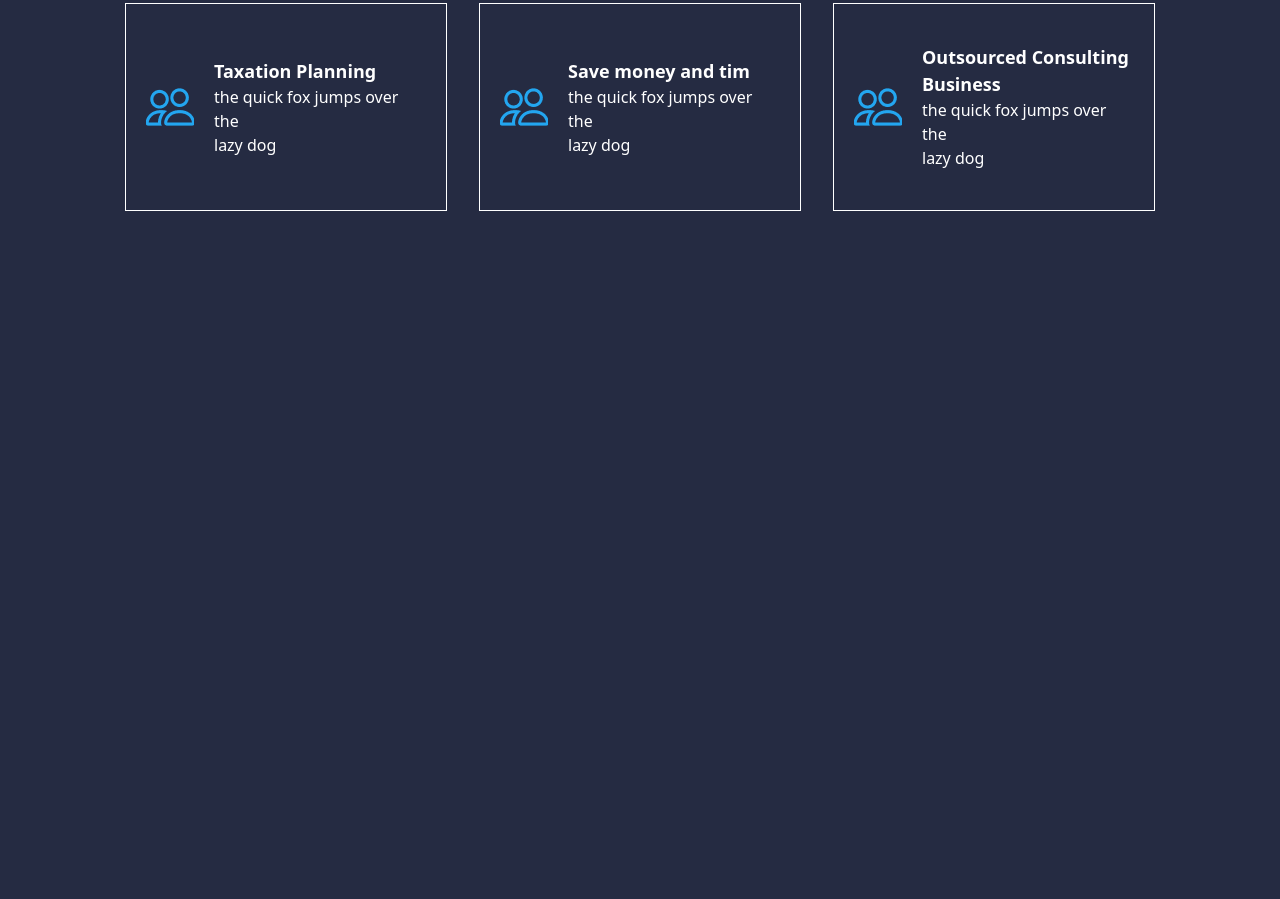
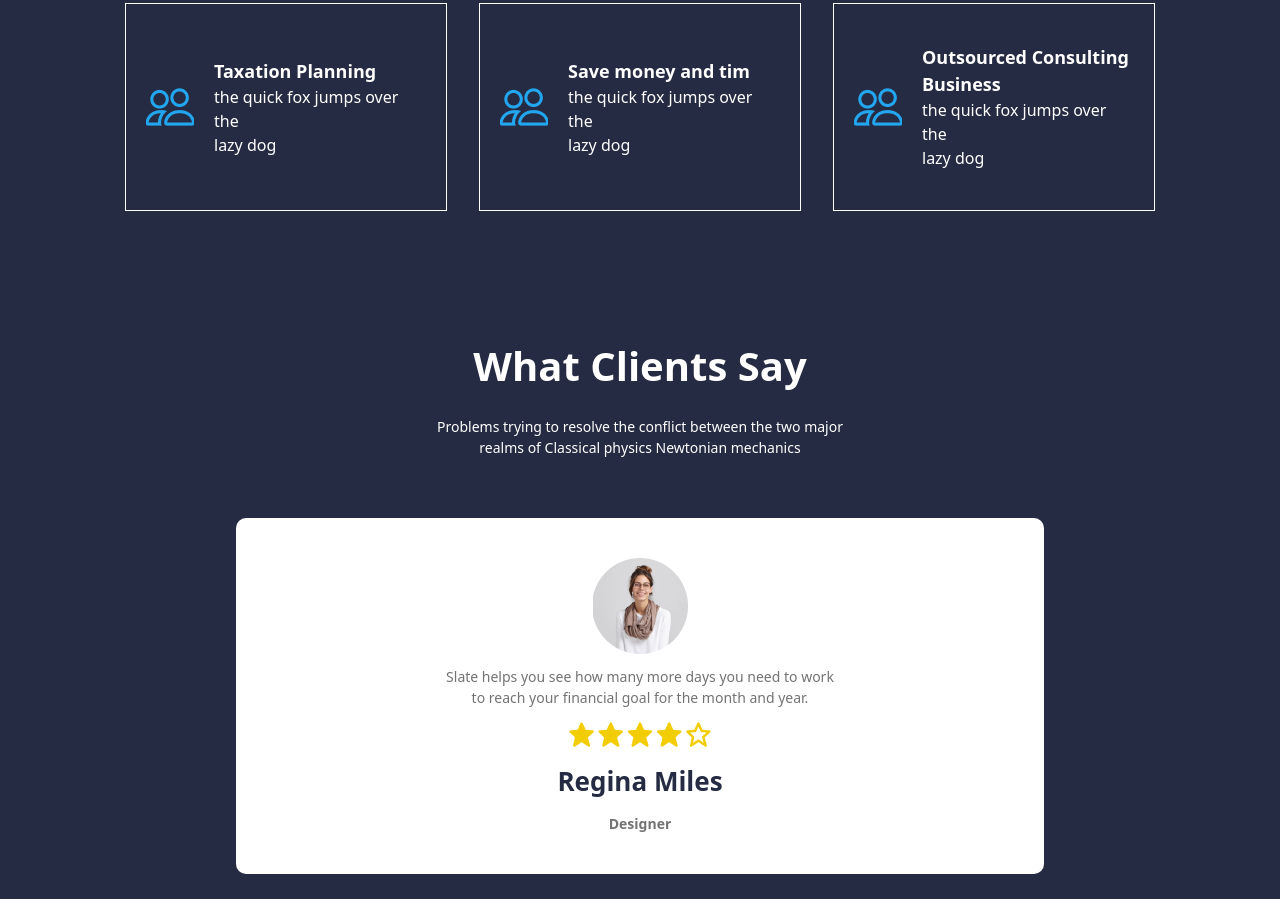
Before and after one commit to Vikingstrong/Home-Work-9, a website: page index.html in a window 1280 px wide. Shown: the part 1547-2446 px from the top of the page. Before the commit the page ends 1858 px from the top, so only its background shows below. Drawn offline with Linux system fonts and the light colour scheme.

Commit message:
Add section 3

```diff
--- a/index.html
+++ b/index.html
@@ -96,5 +96,19 @@
         </div>
     </div>
 </section>
+
+<section class="p-6.25 items-center flex flex-col gap-15">
+    <div class="flex flex-col text-center items-center gap-5 px-15">
+        <h2 class="text-[40px] font-bold">What Clients Say</h2>
+        <p class="text-[14px] lg:w-[60%]">Problems trying to resolve the conflict between the two major realms of Classical physics Newtonian mechanics</p>
+    </div>
+    <div class="flex flex-col items-center p-10 bg-[white] rounded-[10px] gap-3 text-center">
+        <img src="src/img/section3/ava.png" alt="">
+        <p class="text-[#737373] font-medium text-[14px] lg:w-[55%]">Slate helps you see how many more days you need to work to reach your financial goal for the month and year.</p>
+        <img src="src/img/section3/stars.png" alt="">
+        <p class="font-bold text-[26px] text-[#252B42]">Regina Miles</p>
+        <p class="text-[#737373] font-semibold text-[14px]">Designer</p>
+    </div>
+</section>
 </body>
 </html>
```
Also changed, not shown: src/img/section3/ava.png (added), src/img/section3/stars.png (added), src/output.css.
